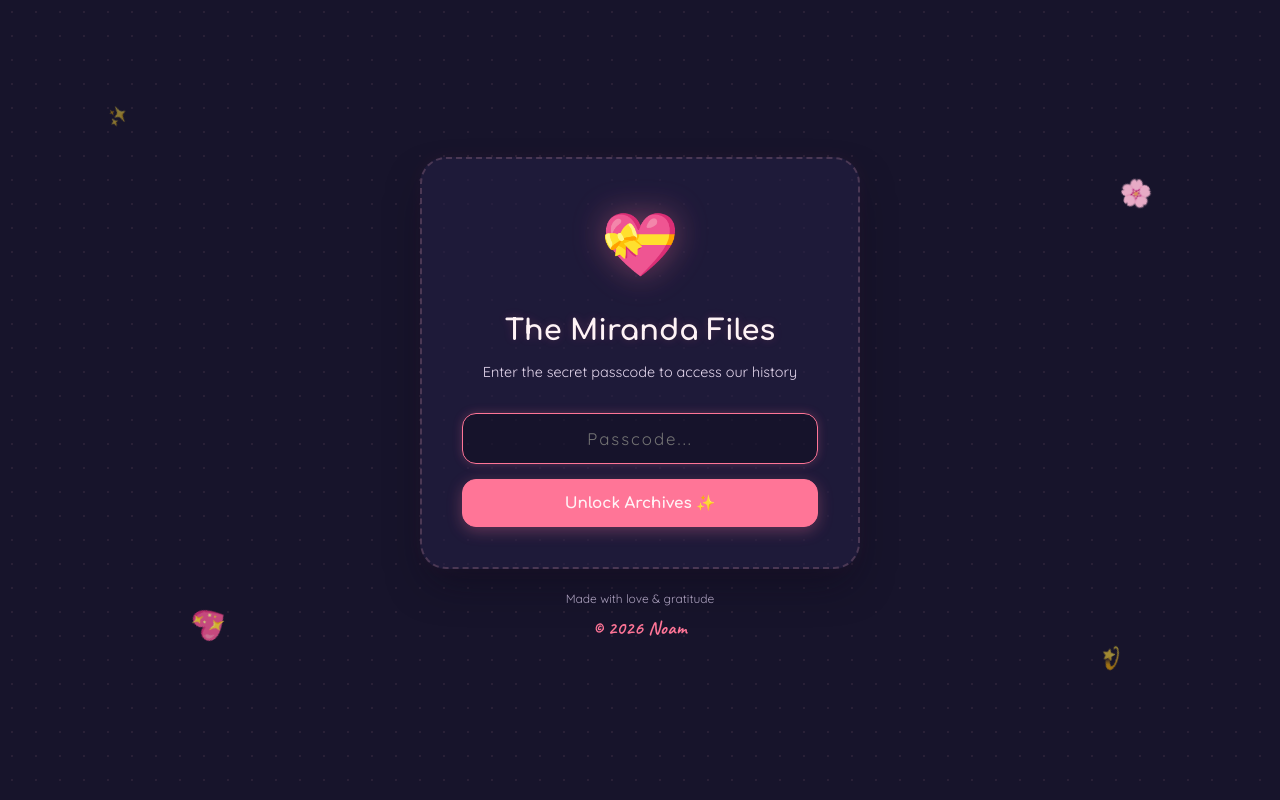
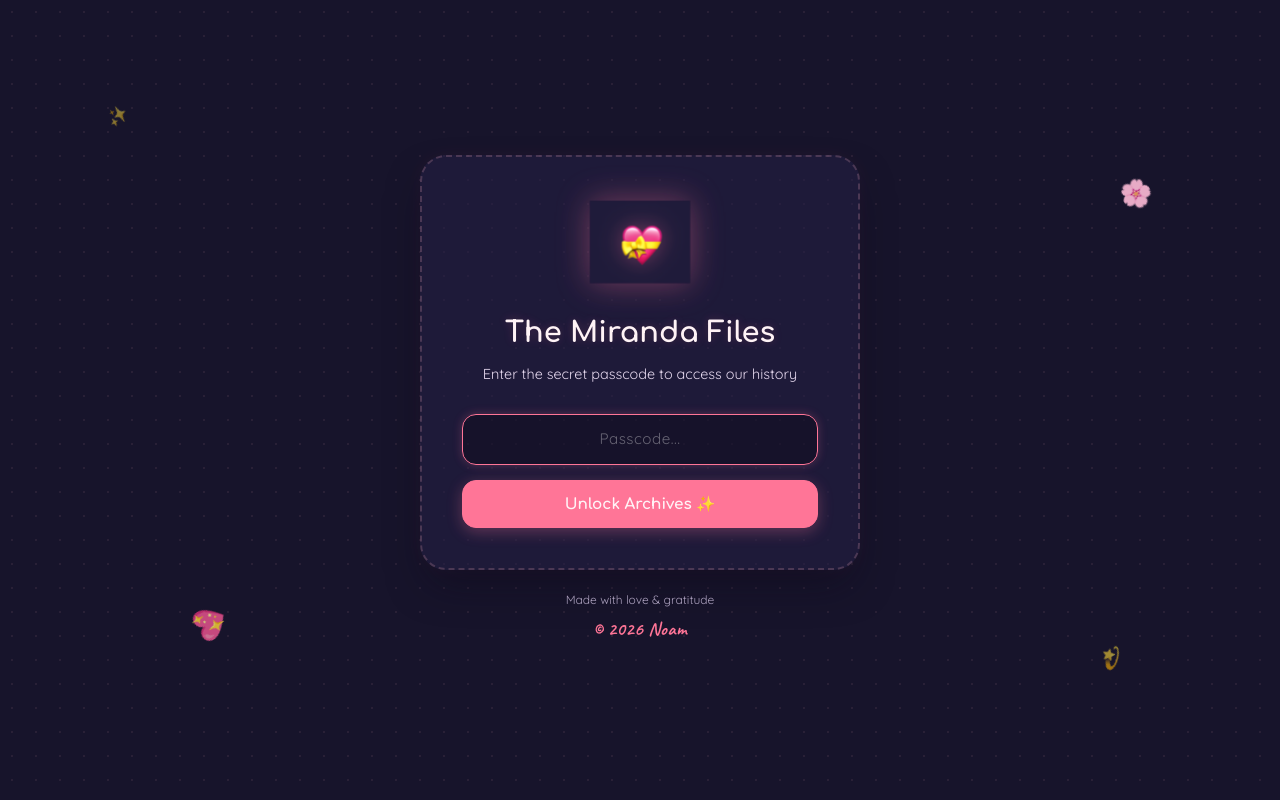
Before and after one commit to noamsteele/miranda, a React (Vite) app: page / in a window 1280 px wide. Built offline with nearby package versions, Linux system fonts and the light colour scheme; a web font is replaced by a local one.

Commit message:
Implement passcode custom hearts mask display, custom incorrect message, and 3D ribbon heart expanding transition

```diff
--- a/src/App.css
+++ b/src/App.css
@@ -1308,9 +1308,11 @@ h3 {
 }
 
 .heart-lock {
-  font-size: 3.5rem;
+  width: 90px;
+  height: 90px;
+  object-fit: contain;
   display: inline-block;
-  margin-bottom: 20px;
+  margin-bottom: 15px;
   filter: drop-shadow(0 0 15px rgba(255, 117, 151, 0.4));
 }
 
@@ -1336,6 +1338,11 @@ h3 {
   gap: 15px;
 }
 
+.passcode-input-wrapper {
+  position: relative;
+  width: 100%;
+}
+
 .login-input {
   background: rgba(0, 0, 0, 0.25);
   border: 1px solid var(--border-light);
@@ -1346,13 +1353,58 @@ h3 {
   font-size: 1.05rem;
   outline: none;
   text-align: center;
-  letter-spacing: 2px;
   transition: var(--transition-smooth);
+  width: 100%;
+  box-sizing: border-box;
 }
 
 .login-input:focus {
   border-color: var(--accent-rose);
   box-shadow: 0 0 10px rgba(255, 117, 151, 0.25);
+}
+
+.login-input.hidden-text {
+  color: transparent !important;
+  caret-color: var(--accent-rose);
+}
+
+.hearts-overlay {
+  position: absolute;
+  top: 0;
+  left: 0;
+  right: 0;
+  bottom: 0;
+  display: flex;
+  justify-content: center;
+  align-items: center;
+  gap: 6px;
+  pointer-events: none;
+  font-family: var(--font-sans);
+}
+
+.heart-char {
+  color: var(--accent-rose);
+  font-size: 1.15rem;
+  filter: drop-shadow(0 0 4px rgba(255, 117, 151, 0.9));
+  display: inline-block;
+  animation: heartPop 0.15s cubic-bezier(0.175, 0.885, 0.32, 1.275) forwards;
+}
+
+@keyframes heartPop {
+  0% {
+    transform: scale(0.4);
+    opacity: 0;
+  }
+  100% {
+    transform: scale(1);
+    opacity: 1;
+  }
+}
+
+.placeholder-text {
+  color: rgba(255, 255, 255, 0.35);
+  font-size: 0.95rem;
+  letter-spacing: 0.5px;
 }
 
 .login-btn {
@@ -1803,3 +1855,73 @@ h3 {
   font-weight: 700;
   color: var(--text-primary);
 }
+
+/* HEART SYSTEM TRANSITION OVERLAY */
+.heart-expand-overlay {
+  position: fixed;
+  inset: 0;
+  background: transparent;
+  z-index: 9999;
+  display: flex;
+  align-items: center;
+  justify-content: center;
+  pointer-events: none;
+  animation: bgOverlayFadeOutline 1.25s cubic-bezier(0.25, 1, 0.5, 1) forwards;
+}
+
+.expanding-heart {
+  width: 90px;
+  height: 90px;
+  background-image: url('/images/heart_ribbon.png');
+  background-size: contain;
+  background-position: center;
+  background-repeat: no-repeat;
+  filter: drop-shadow(0 0 25px rgba(255, 117, 151, 0.6));
+  animation: heartExpandAnimation 1.25s cubic-bezier(0.6, -0.28, 0.735, 0.045) forwards;
+}
+
+@keyframes heartExpandAnimation {
+  0% {
+    transform: scale(1);
+    opacity: 1;
+  }
+  30% {
+    transform: scale(0.75);
+    opacity: 1;
+    filter: drop-shadow(0 0 30px rgba(255, 117, 151, 0.9));
+  }
+  85% {
+    transform: scale(75);
+    opacity: 1;
+  }
+  100% {
+    transform: scale(95);
+    opacity: 0;
+  }
+}
+
+@keyframes bgOverlayFadeOutline {
+  0% {
+    background: rgba(23, 20, 43, 0);
+    backdrop-filter: blur(0px);
+  }
+  30% {
+    background: rgba(23, 20, 43, 0.2);
+    backdrop-filter: blur(2px);
+  }
+  65% {
+    background: rgba(23, 20, 43, 0.98);
+    backdrop-filter: blur(15px);
+    opacity: 1;
+  }
+  95% {
+    background: rgba(23, 20, 43, 0.98);
+    backdrop-filter: blur(15px);
+    opacity: 1;
+  }
+  100% {
+    background: rgba(23, 20, 43, 0.98);
+    backdrop-filter: blur(15px);
+    opacity: 0;
+  }
+}
--- a/src/App.jsx
+++ b/src/App.jsx
@@ -13,15 +13,26 @@ export default function App() {
   const [passwordInput, setPasswordInput] = useState('');
   const [errorMsg, setErrorMsg] = useState('');
   const [activeTab, setActiveTab] = useState('memories');
+  const [isUnlocking, setIsUnlocking] = useState(false);
 
   const handleLoginSubmit = (e) => {
     e.preventDefault();
     if (passwordInput === 'princesa1') {
+      setIsUnlocking(true);
+      setErrorMsg('');
+
+      // Step 1: Switch Authentication 750ms in, when the heart covers the viewport
+      setTimeout(() => {
         setIsAuthenticated(true);
         localStorage.setItem('miranda_auth', 'true');
-      setErrorMsg('');
+      }, 750);
+
+      // Step 2: Complete the animation and remove the overlay at 1250ms
+      setTimeout(() => {
+        setIsUnlocking(false);
+      }, 1250);
     } else {
-      setErrorMsg('Incorrect passcode. Hint: check your title in Mexico 😉');
+      setErrorMsg('try again beautiful :)');
       setPasswordInput('');
     }
   };
@@ -43,8 +54,16 @@ export default function App() {
     }
   };
 
-  if (!isAuthenticated) {
   return (
+    <div className="app-container-root">
+      {/* Cinematic Heart-Expansion Transition Overlay */}
+      {isUnlocking && (
+        <div className="heart-expand-overlay">
+          <div className="expanding-heart"></div>
+        </div>
+      )}
+
+      {!isAuthenticated ? (
         <div className="app-workspace login-workspace">
           {/* Decorative Cute Accents */}
           <div className="cute-sparkle sparkle-1">✨</div>
@@ -56,23 +75,34 @@ export default function App() {
           <div className="login-card-container fade-in">
             <div className="login-card">
               <div className="login-header">
-              <span className="heart-lock animate-heartbeat">💝</span>
+                <img src="/images/heart_ribbon.png" className="heart-lock animate-heartbeat" alt="Heart Lock" />
                 <h2>The Miranda Files</h2>
                 <p>Enter the secret passcode to access our history</p>
               </div>
 
               <form onSubmit={handleLoginSubmit} className="login-form">
+                <div className="passcode-input-wrapper">
                   <input
-                type="password"
-                placeholder="Passcode..."
+                    type="text"
+                    className="login-input hidden-text"
+                    placeholder=""
                     value={passwordInput}
                     onChange={(e) => {
                       setPasswordInput(e.target.value);
                       if (errorMsg) setErrorMsg('');
                     }}
-                className="login-input"
                     autoFocus
                   />
+                  <div className="hearts-overlay">
+                    {passwordInput.length === 0 ? (
+                      <span className="placeholder-text">Passcode...</span>
+                    ) : (
+                      passwordInput.split('').map((_, i) => (
+                        <span key={i} className="heart-char">♥</span>
+                      ))
+                    )}
+                  </div>
+                </div>
                 <button type="submit" className="login-btn">Unlock Archives ✨</button>
               </form>
 
@@ -85,10 +115,7 @@ export default function App() {
             </div>
           </div>
         </div>
-    );
-  }
-
-  return (
+      ) : (
         <div className="app-workspace">
           {/* Decorative Cute Accents */}
           <div className="cute-sparkle sparkle-1">✨</div>
@@ -163,5 +190,7 @@ export default function App() {
             </main>
           </div>
         </div>
+      )}
+    </div>
   );
 }
```
Also changed, not shown: public/images/heart_ribbon.png (added). Lines whose indentation alone changed are shown as unchanged.
